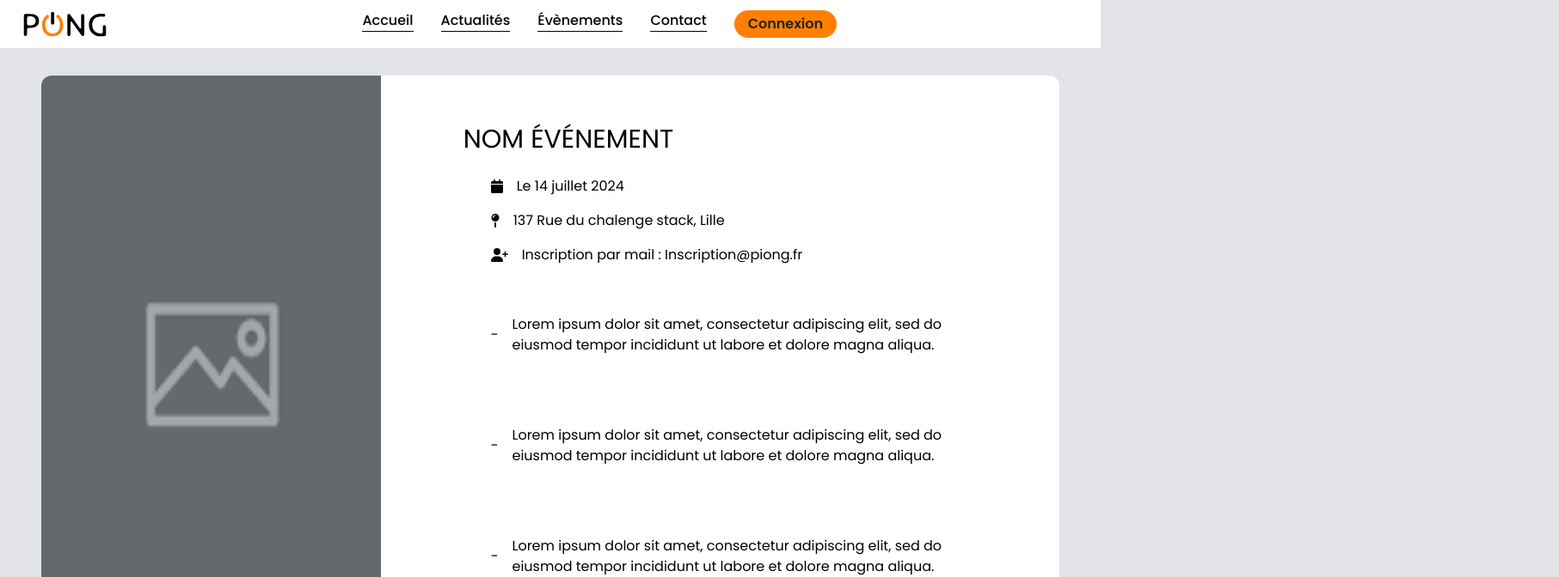
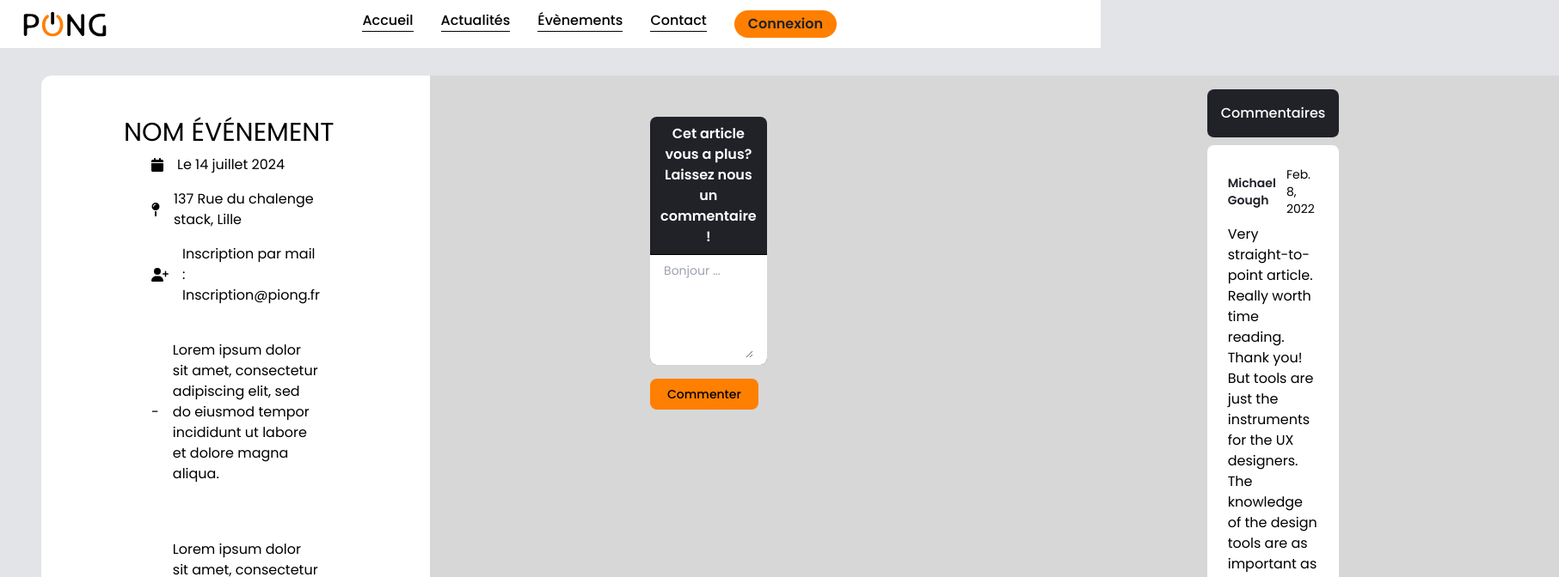
Before and after one commit to ainemehdi6/piong, a React (Vite) app in the folder front/: page /rassemblements in a window 1280 px wide. Shown: the top 672 px of the page at 86% size, 1813 px wide, since content can reach past the window. Built offline with nearby package versions, Linux system fonts and the light colour scheme.

Commit message:
feat(front): ajout commentaires front

```diff
--- /dev/null
+++ b/front/src/components/Comment/Comment.tsx
@@ -0,0 +1,26 @@
+function Comment() {
+  return (
+    <section className="bg-white dark:bg-gray-900 py-4  antialiased border-b border-gray-200 rounded-lg my-2">
+      <div className="max-w-2xl mx-auto px-4">
+        <article className="p-2 text-base bg-white rounded-lg dark:bg-gray-900">
+          <footer className="flex justify-between items-center mb-2">
+            <div className="flex items-center">
+              <p className="inline-flex items-center mr-3 text-sm text-gray-900 text-dark-gray font-semibold">
+                Michael Gough
+              </p>
+              <p className="text-sm text-gray-600 dark:text-gray-400">
+                <span>Feb. 8, 2022</span>
+              </p>
+            </div>
+          </footer>
+          <p className="text-gray-500 dark:text-gray-400">
+            Very straight-to-point article. Really worth time reading. Thank you! But tools are just the instruments for
+            the UX designers. The knowledge of the design tools are as important as the creation of the design strategy.
+          </p>
+        </article>
+      </div>
+    </section>
+  );
+}
+
+export default Comment;
--- /dev/null
+++ b/front/src/components/Comment/CommentForm.tsx
@@ -0,0 +1,36 @@
+function CommentForm() {
+  return (
+    <>
+      <div>
+        <form>
+          <div className="w-full mb-4 rounded-lg bg-dark-gray dark:bg-gray-700 ">
+            <div className="flex items-center justify-between px-3 py-2 border-b ">
+              <div className="flex flex-wrap items-center justify-center">
+                <h2 className="w-full text-center text-white font-semibold">
+                  Cet article vous a plus? Laissez nous un commentaire !
+                </h2>
+              </div>
+            </div>
+            <div className="px-4 py-2 h-32 bg-white rounded-b-lg dark:bg-gray-800">
+              <label className="sr-only">Publish post</label>
+              <textarea
+                id="editor"
+                className="block w-full px-0 h-full text-sm text-gray-800 bg-white border-0 dark:bg-gray-800 focus:ring-0 dark:text-white dark:placeholder-gray-400"
+                placeholder="Bonjour ..."
+                required
+              ></textarea>
+            </div>
+          </div>
+          <button
+            type="submit"
+            className="inline-flex items-center px-5 py-2 text-sm font-medium text-center bg-orange rounded-lg  hover:border hover:border-dark-gray  hover:bg-orange-light"
+          >
+            Commenter
+          </button>
+        </form>
+      </div>
+    </>
+  );
+}
+
+export default CommentForm;
--- a/front/src/pages/Article.tsx
+++ b/front/src/pages/Article.tsx
@@ -8,6 +8,8 @@ import H4 from "../components/Headings/H4";
 import H5 from "../components/Headings/H5";
 import H6 from "../components/Headings/H6";
 import UL from "../components/Lists/UL";
+import CommentForm from "../components/Comment/CommentForm";
+import Comment from "../components/Comment/Comment";
 
 const markdown = `Le ping-pong, malgré son apparente simplicité, est un sport exigeant qui demande précision, stratégie et rapidité d'exécution. Même les joueurs expérimentés peuvent parfois tomber dans des pièges courants.
 Voici 5 erreurs fréquemment observées et comment les corriger :
@@ -80,6 +82,19 @@ function Article() {
             {markdown}
           </Markdown>
         </div>
+
+        <div className="px-64 pt-12 pb-4 bg-gray-200">
+          <CommentForm />
+        </div>
+        <div className="px-64 py-4 bg-gray-200 bg">
+          <h2 className="w-full border-b border-gray-200 p-4 bg-dark-gray text-white rounded-lg font-medium">
+            Commentaires
+          </h2>
+          <Comment />
+          <Comment />
+          <Comment />
+          <Comment />
+        </div>
       </div>
     </>
   );
--- a/front/src/pages/Meeting.tsx
+++ b/front/src/pages/Meeting.tsx
@@ -1,7 +1,8 @@
 import { FontAwesomeIcon } from "@fortawesome/react-fontawesome";
 import { faCalendar, faMapPin, faUserPlus } from "@fortawesome/free-solid-svg-icons";
 import placeHolder from "../assets/img/placeHolder.png";
-
+import Comment from "../components/Comment/Comment";
+import CommentForm from "../components/Comment/CommentForm";
 function Meeting() {
   return (
     <>
@@ -50,6 +51,18 @@ function Meeting() {
             </p>
           </div>
         </div>
+        <div className="px-64 pt-12 pb-4 bg-gray-200">
+          <CommentForm />
+        </div>
+        <div className="px-64 py-4 bg-gray-200 bg">
+          <h2 className="w-full border-b border-gray-200 p-4 bg-dark-gray text-white rounded-lg font-medium">
+            Commentaires
+          </h2>
+          <Comment />
+          <Comment />
+          <Comment />
+          <Comment />
+        </div>
       </div>
     </>
   );
--- a/front/src/pages/Tournament.tsx
+++ b/front/src/pages/Tournament.tsx
@@ -3,6 +3,8 @@ import { FontAwesomeIcon } from "@fortawesome/react-fontawesome";
 import { faCalendar, faMapPin, faUserPlus } from "@fortawesome/free-solid-svg-icons";
 import { useParams } from "react-router-dom";
 import { Event as EventType } from "../utils/types";
+import Comment from "../components/Comment/Comment";
+import CommentForm from "../components/Comment/CommentForm";
 
 function Tournament() {
   const { id } = useParams<{ id: string }>();
@@ -51,6 +53,18 @@ function Tournament() {
             <p className="text-md pl-4">{tournament.content}</p>
           </div>
         </div>
+        <div className="px-64 pt-12 pb-4 bg-gray-200">
+          <CommentForm />
+        </div>
+        <div className="px-64 py-4 bg-gray-200 bg">
+          <h2 className="w-full border-b border-gray-200 p-4 bg-dark-gray text-white rounded-lg font-medium">
+            Commentaires
+          </h2>
+          <Comment />
+          <Comment />
+          <Comment />
+          <Comment />
+        </div>
       </div>
     </>
   );
--- a/front/tailwind.config.js
+++ b/front/tailwind.config.js
@@ -13,6 +13,7 @@ export default {
       'bg-gray': '#E3E4E7',
       'xlight-gray': '#D9DBE0',
       'transparent': 'gba(255, 255, 255, 0)',
+      'gray-200': '#D7D7D7',
     },
     fontFamily: {
       sans: ['"Poppins"', 'Arial', 'sans-serif'],
```
